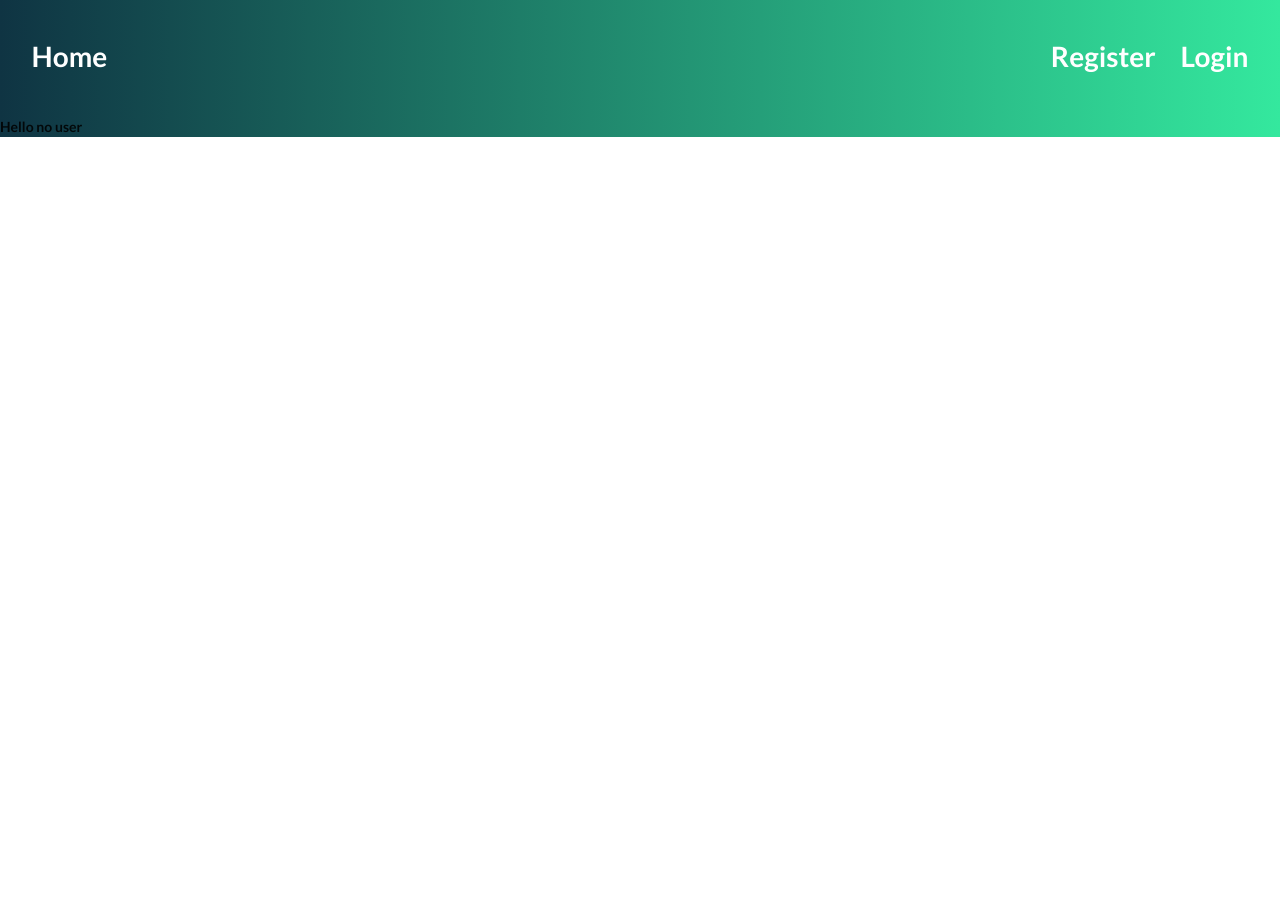
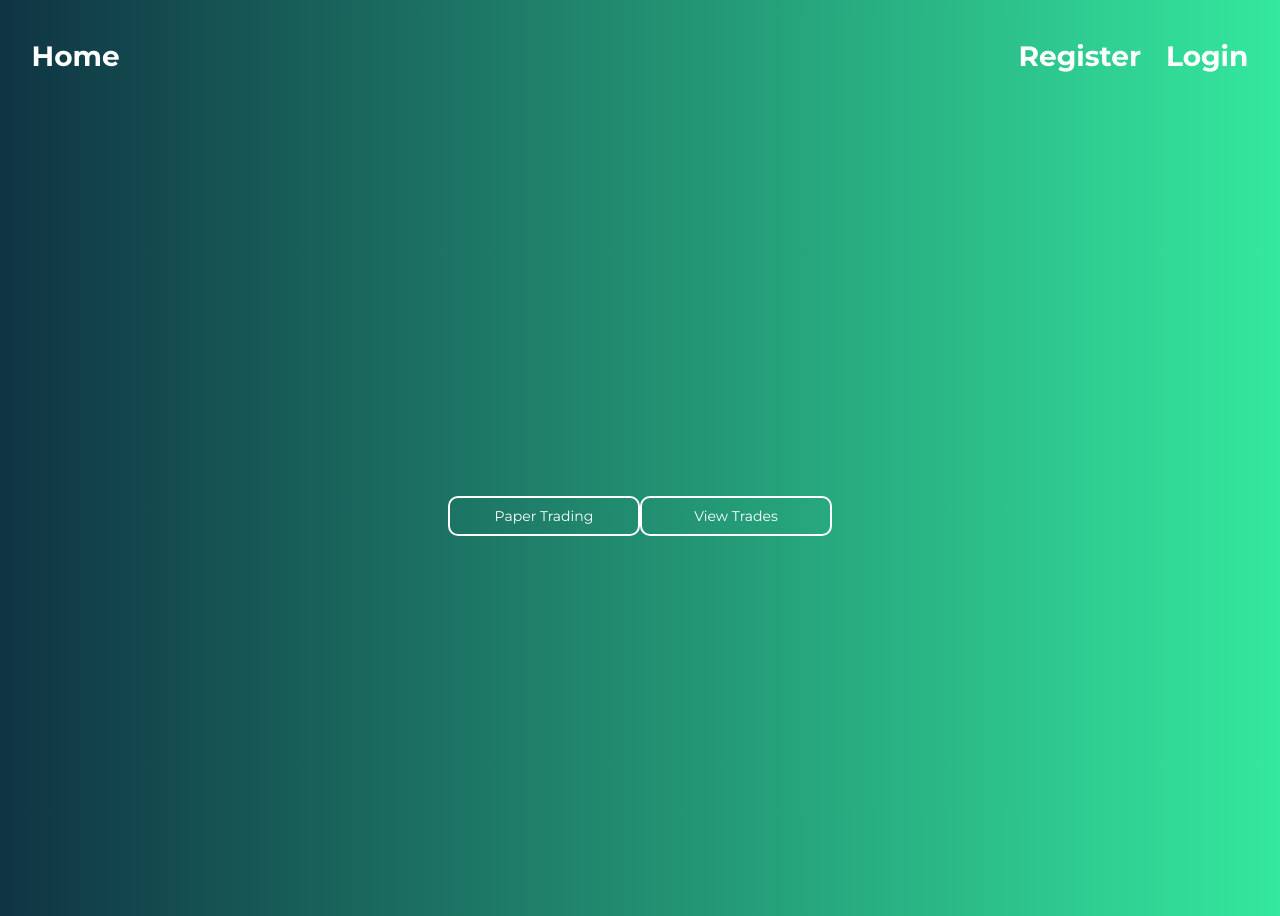
Before and after one commit to maximbarbe/Trading-Simulator, a Flask app: page / in a window 1280 px wide. Before the commit the page ends 137 px from the top, so only its background shows below. Run offline with Flask 3, Linux system fonts and the light colour scheme; parts of the project's set-up code (start-up, migrations or seed data) failed here and were passed over; some libraries are stand-ins or nearby versions.

Commit message:
design work

```diff
--- a/app.py
+++ b/app.py
@@ -52,16 +52,17 @@ def index():
     return render_template("index.html", user = user)
 
 
-
-@app.route("/register")
+# Register route
+@app.route("/register", methods=["GET", "POST"])
 def register():
     return "<b>Register Page</b>"
 
-
-@app.route("/login")
+# Login route
+@app.route("/login", methods=["GET", "POST"])
 def login():
     return "<b>Login Page</b>"
 
+# Logout route
 @app.route("/logout")
 def logout():
 
--- a/static/base.css
+++ b/static/base.css
@@ -1,9 +1,12 @@
+@import url('https://fonts.googleapis.com/css2?family=Montserrat:wght@400;700&display=swap');
+
 html {
-    background-image: linear-gradient(to right, #0F3443, #34E89E)
+    background-image: linear-gradient(to right, #0F3443, #34E89E);
+
 }
 .website-container {
-    background-image: linear-gradient(to right, #0F3443, #34E89E)
-
+    background-image: linear-gradient(to right, #0F3443, #34E89E);
+    height: 100%;
 }
 
 .navbar-list{
@@ -22,6 +25,7 @@ html {
 }
 
 .navbar-element {
+    font-family: 'Montserrat', sans-serif;
     color: white;
     font-size: 2em;
     font-weight: bold;
--- a/static/index.css
+++ b/static/index.css
@@ -0,0 +1,19 @@
+.index-content {
+    display: flex;
+    width: 100%;
+    align-items: center;
+    height: 100%;
+    justify-content: center;
+}
+
+.app-choice {
+    color: white;
+    font-family: 'Montserrat', sans-serif;
+    background-color: transparent;
+    border-style: solid;
+    border-color: white;
+    border-radius: 10px;
+    width: 15%;
+    height: 5%;
+
+}
--- a/templates/index.html
+++ b/templates/index.html
@@ -4,9 +4,8 @@
 <link rel = "stylesheet" href = "{{url_for('static', filename='index.css')}}" />
 {% endblock %}
 {% block content %}
-    {% if user %}
-        <b>Hello user</b>
-    {% else %}
-        <b>Hello no user</b>
-    {% endif %}
+    <div class="index-content">
+        <button class="app-choice">Paper Trading</button>
+        <button class="app-choice">View Trades</button>
+    </div>
 {% endblock %}
```
